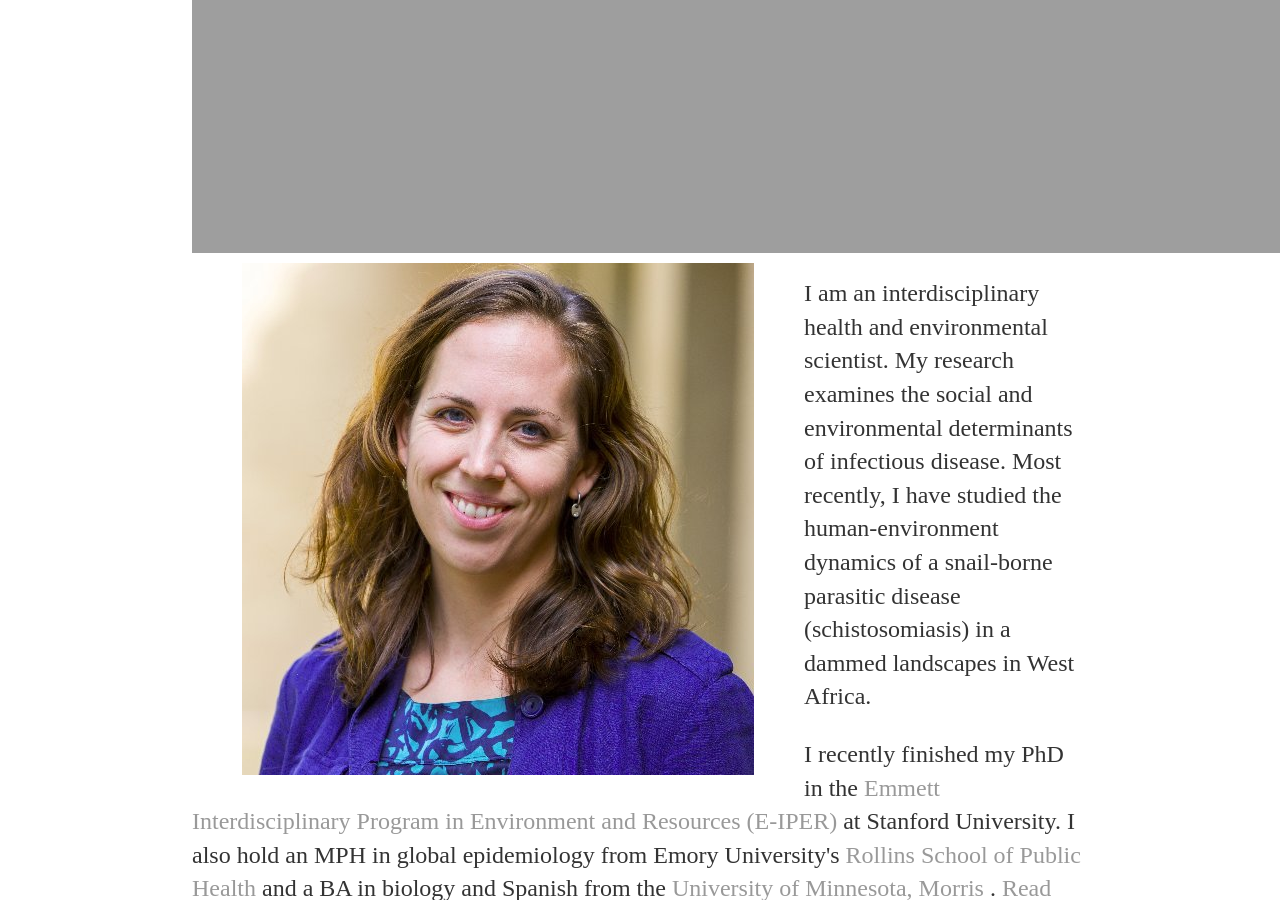
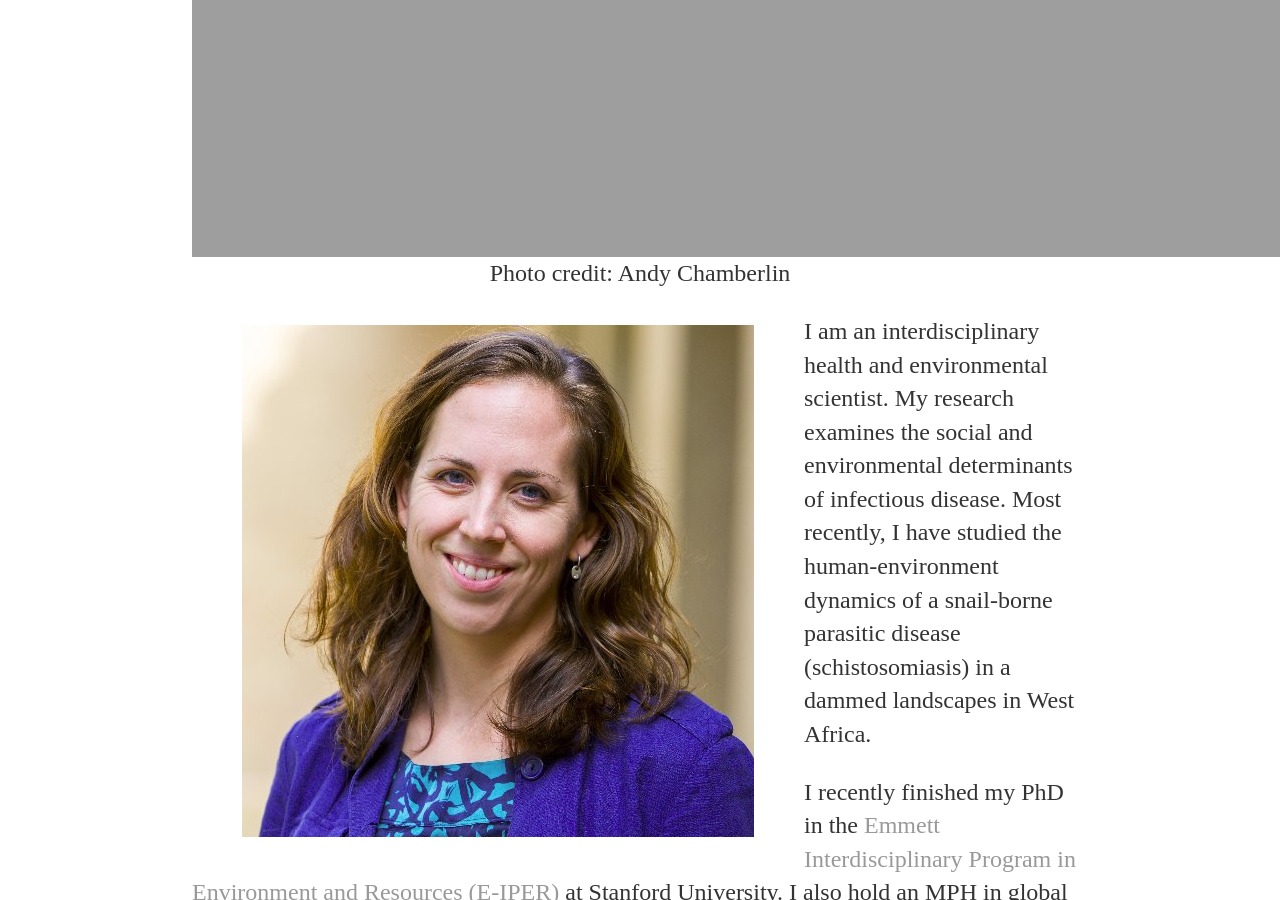
Before and after one commit to andjanlund/andjanlund.github.io, a Jekyll site: the page built from index.html, in a window 1280 px wide and 900 px high, scrolled down 891 px. Built offline with Jekyll 4.4.1, drawn with Linux system fonts in a browser that asks for light colours.

Commit message:
add photo credit

```diff
--- a/index.html
+++ b/index.html
@@ -6,7 +6,8 @@ title: Andrea Lund, PhD MPH
 	<h1>Andrea Lund, PhD MPH</h1>
 	<h2>Human-environment dynamics in the eco-epidemiology of infectious disease</h2>
 
-  <img src = "/images/landscapes/DJI_0018_Moment(2).jpg" align = "center" width = 1200/>
+  <p align = center><img src = "/images/landscapes/DJI_0018_Moment(2).jpg" align = "center" width = 1200/><br>   Photo credit: Andy Chamberlin</p>
+
 
 	<div>
 	<img src="/images/andrea/Lund-headshot.jpg" align = "left"
```
